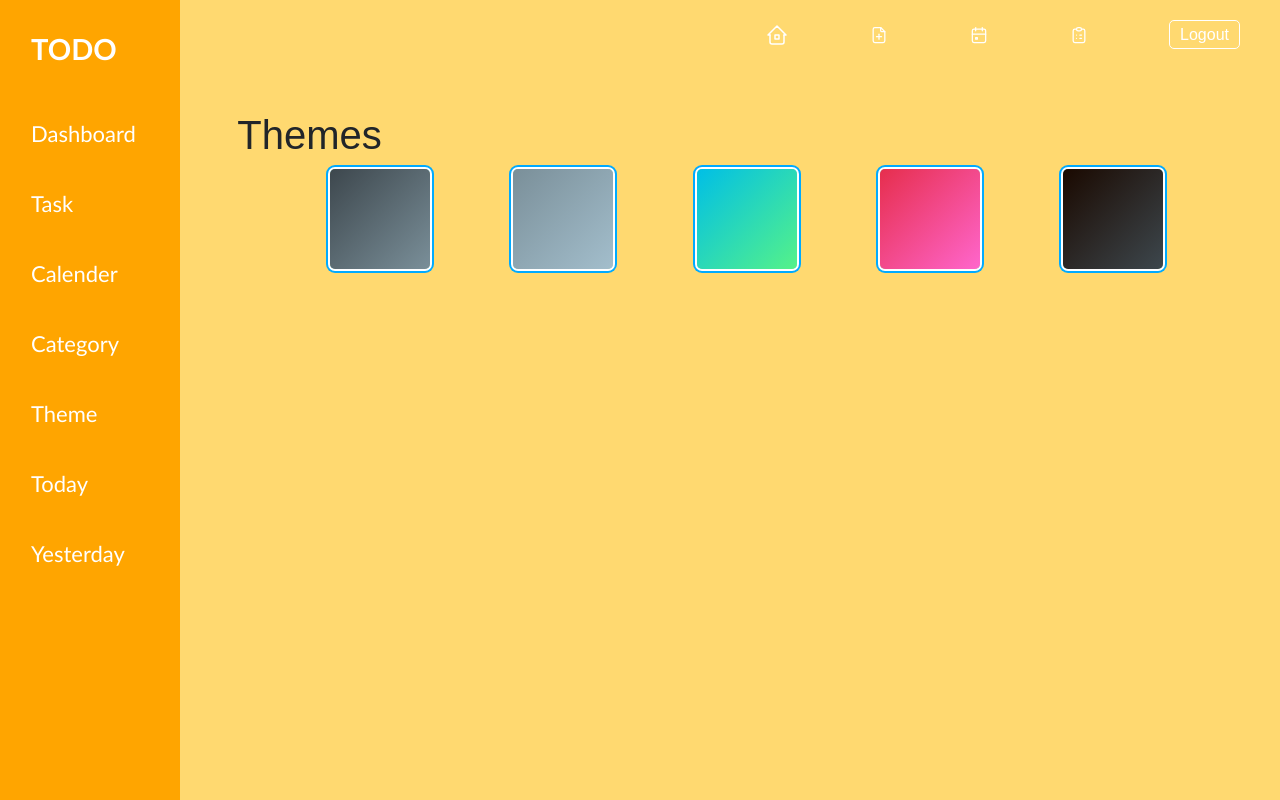
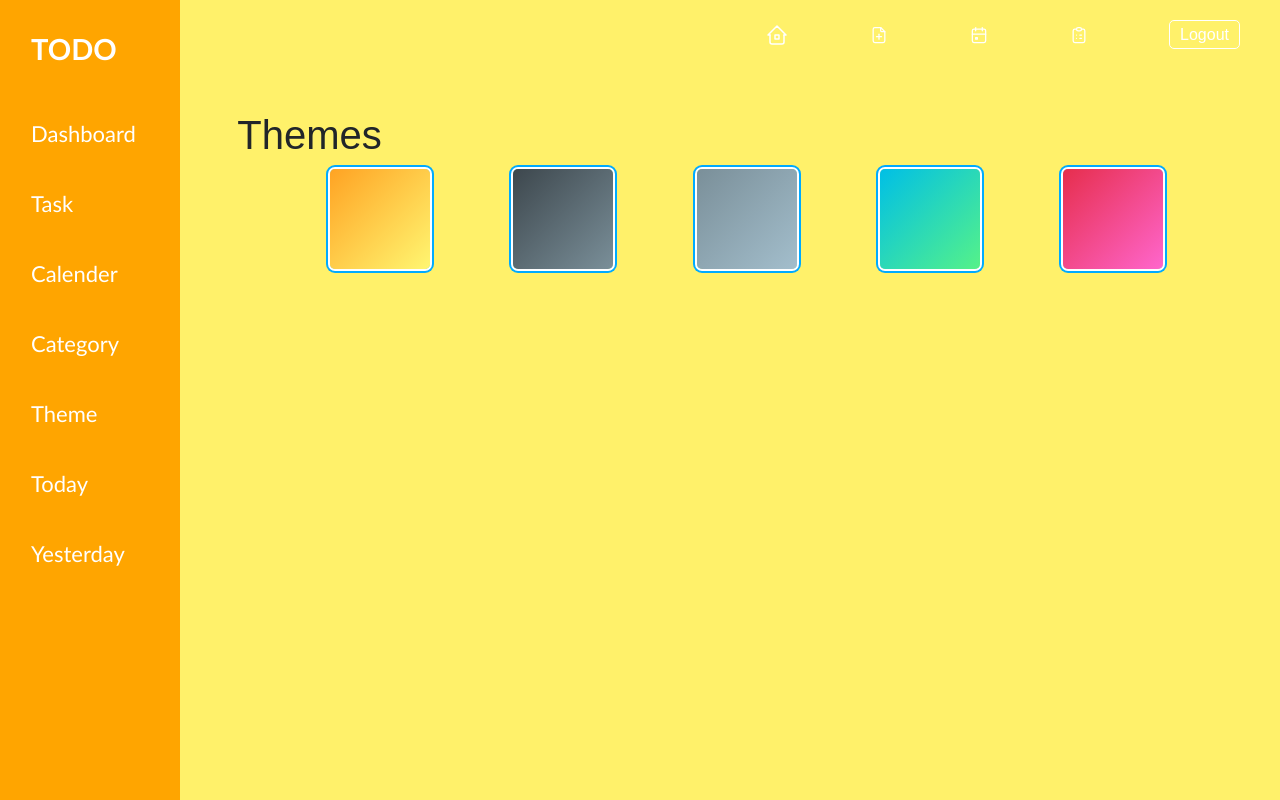
Before and after one commit to iamaswathisnair/originalprjct-aswathi, a Django app: template todoapp/page_app/templates/theme.html in a window 1280 px wide. Run offline with Django 3.2, Linux system fonts and the light colour scheme; the template is opened without the code that fills it, so the values that code supplies are empty.

Commit message:
ADDING CHANGES

```diff
--- a/todoapp/page_app/static/css/theme.css
+++ b/todoapp/page_app/static/css/theme.css
@@ -7,6 +7,7 @@
   width: 100%;
   display: flex;
   justify-content: space-around;
+  flex-wrap: wrap !important;
 }
 
 .box-1 {
@@ -23,7 +24,11 @@
   width: 100px;
   height: 100px;
   border-radius: 5px;
-  background: linear-gradient(-45deg, rgb(163, 190, 204), rgb(122, 143, 153) 100%);
+  background: linear-gradient(
+    -45deg,
+    rgb(163, 190, 204),
+    rgb(122, 143, 153) 100%
+  );
   box-shadow: white 0px 0px 0px 2px, rgb(0, 170, 255) 0px 0px 0px 4px;
   cursor: pointer;
 }
@@ -40,18 +45,15 @@
   width: 100px;
   height: 100px;
   border-radius: 5px;
-  background: linear-gradient(-45deg, rgb(255, 102, 204), rgb(230, 46, 77) 100%);
+  background: linear-gradient(
+    -45deg,
+    rgb(255, 102, 204),
+    rgb(230, 46, 77) 100%
+  );
   cursor: pointer;
   box-shadow: white 0px 0px 0px 2px, rgb(0, 170, 255) 0px 0px 0px 4px;
 }
-.box-5 {
-  width: 100px;
-  height: 100px;
-  border-radius: 5px;
-  cursor: pointer;
-  background: linear-gradient(-45deg, rgb(230, 92, 230), rgb(122, 82, 204) 100%);
-  box-shadow: white 0px 0px 0px 2px, rgb(0, 170, 255) 0px 0px 0px 4px;
-}
+
 .box-5 {
   width: 100px;
   height: 100px;
@@ -60,5 +62,9 @@
 
   box-shadow: white 0px 0px 0px 2px, rgb(0, 170, 255) 0px 0px 0px 4px;
 
-background: linear-gradient(-45deg, rgb(61, 71, 77), rgb(26, 9, 0) 100%);
+  background: linear-gradient(
+    -45deg,
+    rgb(255, 246, 113),
+    rgb(255, 163, 35) 100%
+  );
 }
--- a/todoapp/page_app/templates/base.html
+++ b/todoapp/page_app/templates/base.html
@@ -21,7 +21,7 @@
     />
     <title>{% block title %} {% endblock title %}</title>
   </head>
-  <body style="background-color:{% if theme == '424D54' %} #758992; {% elif theme == '7F949F' %} #A0BBC8; {% elif theme == '3CC3DE' %} #6EEC8D;{% elif theme == 'E94859' %} #EE67C7; {% endif %}" class="img-todo">
+  <body style="background-color:{% if theme == '424D54' %} #758992; {% elif theme == '7F949F' %} #A0BBC8; {% elif theme == '3CC3DE' %} #6EEC8D;{% elif theme == 'E94859' %} #EE66C4;{% else %} #FFF16A; {% endif %}" class="img-todo">
     <nav class="navbar-cls">
       <a class="navbar-brand"  href="{% url 'home' %}">
         Todo</a>
--- a/todoapp/page_app/templates/theme.html
+++ b/todoapp/page_app/templates/theme.html
@@ -16,11 +16,11 @@ theme
 <h1>Themes</h1>
 <div class='theme-container'>
 <div class='theme-container-inside'>
+   <a href="/theme?theme=FBA830"> <div class="box-5"></div></a>
    <a href="/theme?theme=424D54"> <div class="box-1"></div></a>
    <a href="/theme?theme=7F949F"><div class="box-2"></div></a>
    <a href="/theme?theme=3CC3DE"> <div class="box-3"></div></a>
    <a href="/theme?theme=E94859"> <div class="box-4"></div></a>
-   <a href="/theme?theme=1E0F08"> <div class="box-5"></div></a>
 
 
 
```
Also changed, not shown: todoapp/db.sqlite3.
